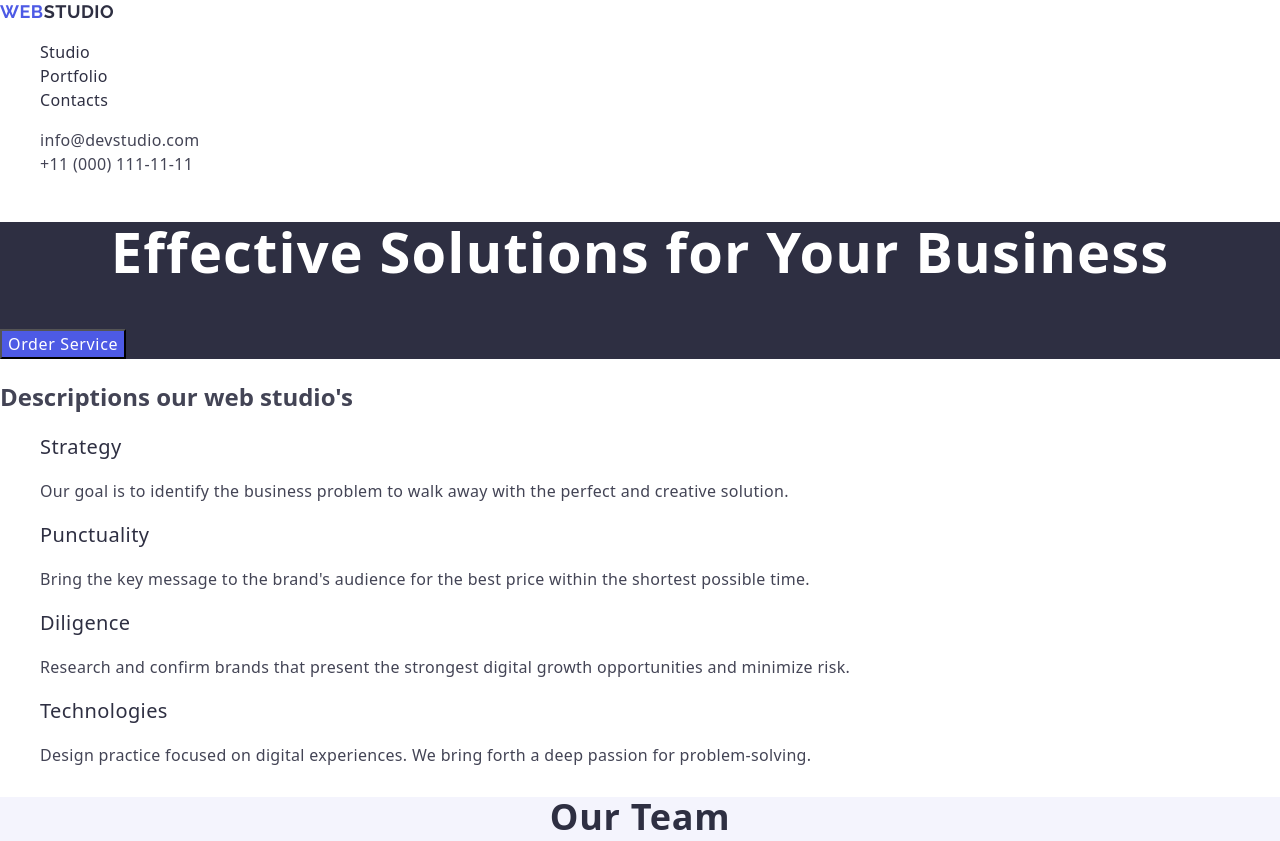
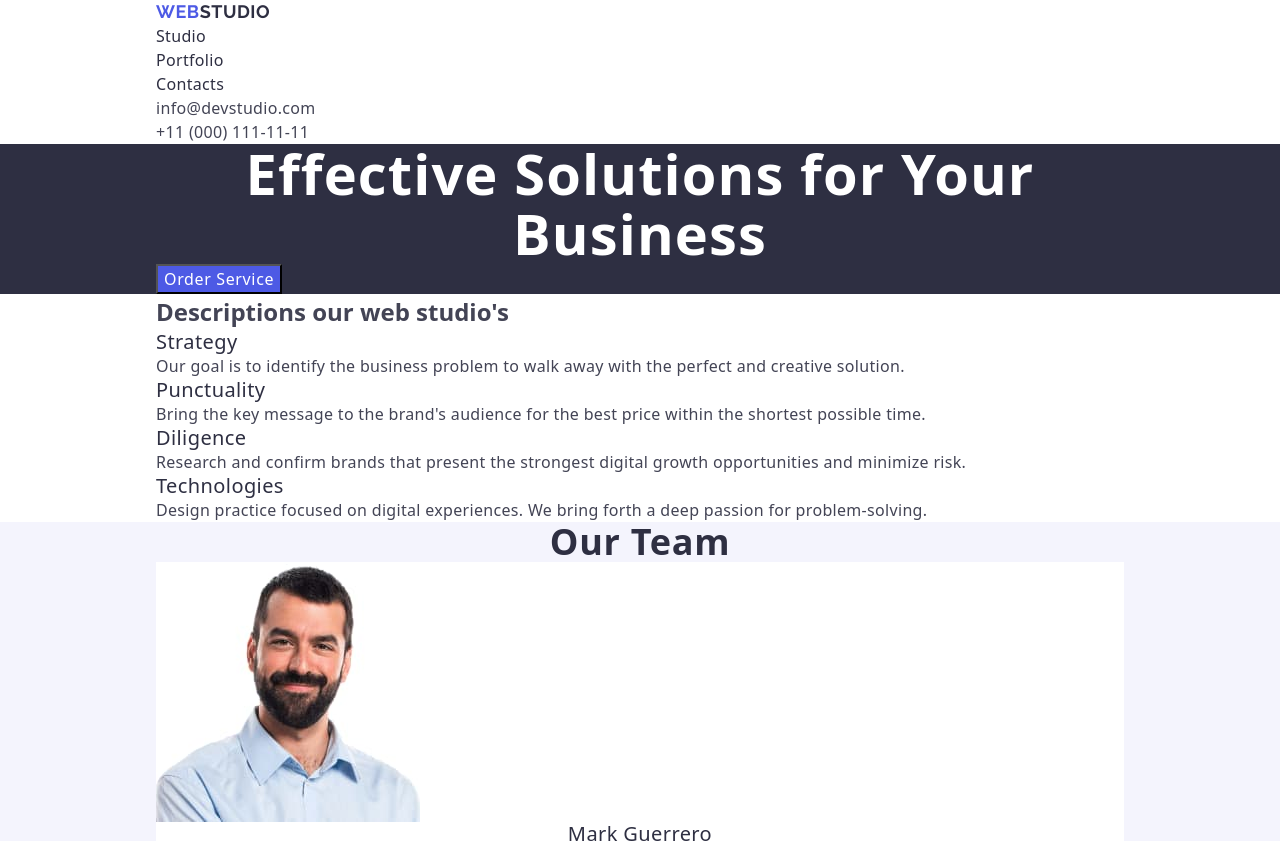
Before and after one commit to AlexxSava/goit-markup-hw-03, a plain HTML site: page index.html in a window 1280 px wide. Shown: the top 841 px of the page. Drawn offline with nearby package versions, Linux system fonts and the light colour scheme.

Commit message:
add container

```diff
--- a/css/style.css
+++ b/css/style.css
@@ -1,3 +1,9 @@
+*::before,
+*::after {
+        box-sizing: border-box;
+}
+
+
 body {
         font-family: "Roboto", sans-serif;
         font-weight: 400;
@@ -8,18 +14,35 @@ body {
 }
 
 ul, li {
-    list-style-type: none;
+        list-style-type: none;
+        margin: 0;
+        padding-left: 0;
 
 }
 
 a {
-    text-decoration: none;
+        text-decoration: none;
 }
 
+h1, h2, h3, p {
+        margin: 0;
+}
+
+img {
+        display: block;
+}
 /* =======================================================================header */
 
+.container {
+        max-width: 1440px;
+        padding-left: 156px;
+        padding-right: 156px;
+        margin-left: auto;
+        margin-right: auto;
+}
+
 .header-nav-logo {
-    font-family: "Raleway", sans-serif;
+        font-family: "Raleway", sans-serif;
         font-weight: 700;
         font-size: 18px;
         line-height: 1.17;
--- a/index.html
+++ b/index.html
@@ -20,6 +20,7 @@
     <!-- =========================Menu nav====================================== -->
 
     <header class="header">
+      <div class="container">
         <nav class="header-nav">
           <a class="header-nav-logo" href="./index.html"
             >Web<span class="header-nav-span">Studio</span></a
@@ -46,25 +47,29 @@
             </li>
           </ul>
         </address>
+      </div>
     </header>
     <main>
       <!-- ==================================section-solution ============================-->
 
       <section class="section-solution">
+        <div class="container">
           <h1 class="solution-title">Effective Solutions for Your Business</h1>
           <button type="button" class="solution-button">Order Service</button>
+        </div>
       </section>
 
       <!-- ===================================================================Section descr -->
 
       <section class="section-descr">
+        <div class="container">
           <h2 id="studio" class="descr-title">Descriptions our web studio's</h2>
           <ul class="descr-list">
             <li class="descr-list-item">
               <h3 class="descr-list-title">Strategy</h3>
               <p class="descr-list-text">
-              Our goal is to identify the business problem to walk away with the
-              perfect and creative solution.
+                Our goal is to identify the business problem to walk away with
+                the perfect and creative solution.
               </p>
             </li>
             <li class="descr-list-item">
@@ -89,9 +94,11 @@
               </p>
             </li>
           </ul>
+        </div>
       </section>
       <!-- ==================================Section our team ===================================-->
       <section class="section-team">
+        <div class="container">
           <h2 class="team-title">Our Team</h2>
           <ul class="team-list">
             <li class="team-list-item">
@@ -139,15 +146,21 @@
               <p class="team-list-text">UI Designer</p>
             </li>
           </ul>
+        </div>
       </section>
 
       <!-- ==============================Our Portfolio=============================== -->
 
       <section class="portfolio">
+        <div class="container">
           <h2 class="portfolio-title">Our portfolio</h2>
           <ul class="portfolio-list">
             <li class="portfolio-item">
-            <img src="./images/portfolio-1.jpg" alt="Banking App" width="360" />
+              <img
+                src="./images/portfolio-1.jpg"
+                alt="Banking App"
+                width="360"
+              />
               <h3 class="portfolio-card">Banking App</h3>
               <p class="portfolio-text">App</p>
             </li>
@@ -197,17 +210,20 @@
               <p class="portfolio-text">Marketing</p>
             </li>
           </ul>
+        </div>
       </section>
     </main>
     <!--============================================ footer ===========================-->
     <footer class="footer">
+      <div class="container">
         <a class="header-nav-logo" href="./index.html"
           >Web<span class="footer-nav-span">Studio</span></a
         >
         <p class="footer-text">
-        Increase the flow of customers and sales for your business with digital
-        marketing & growth solutions.
+          Increase the flow of customers and sales for your business with
+          digital marketing & growth solutions.
         </p>
+      </div>
     </footer>
   </body>
 </html>
```
Lines whose indentation alone changed are shown as unchanged.
